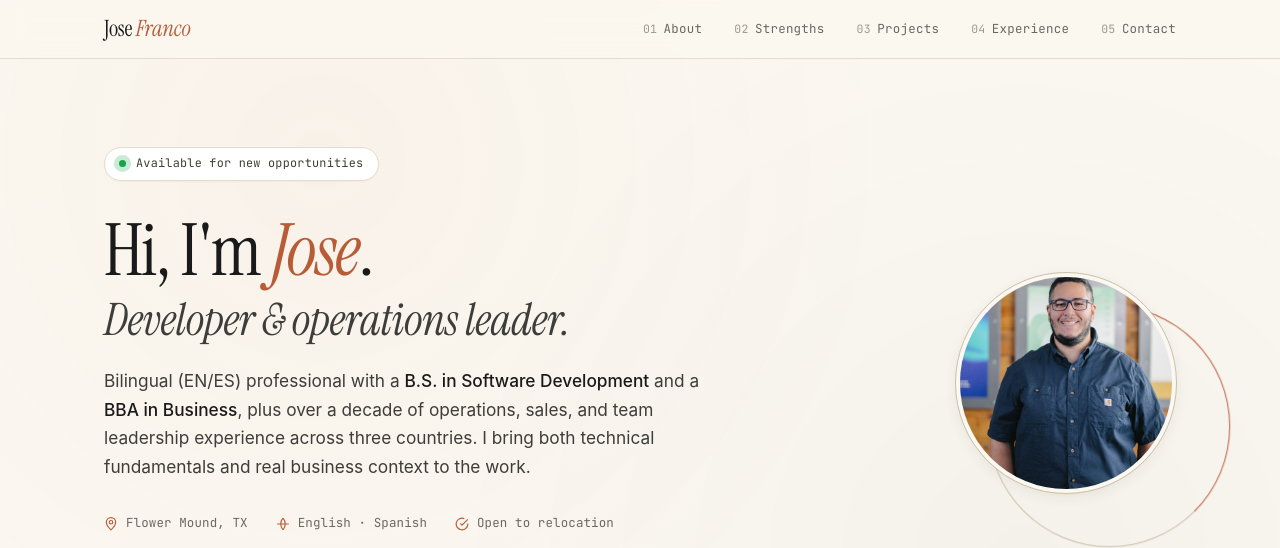
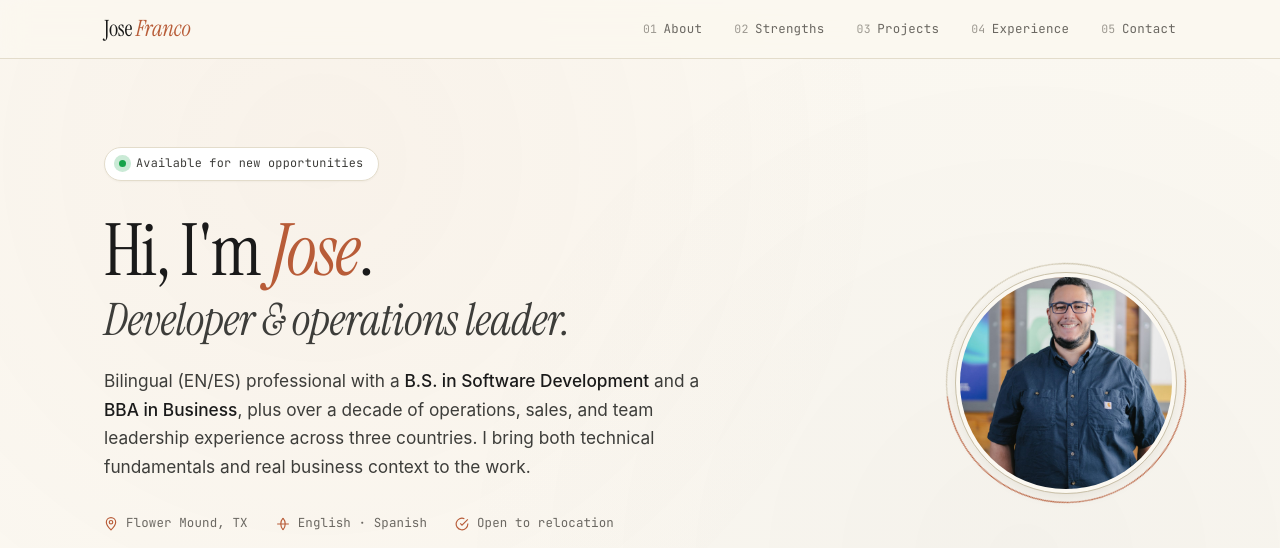
Before and after one commit to jfrancotine/jfrancotine.github.io, a plain HTML site: page index.html in a window 1280 px wide. Shown: the top 548 px of the page. Drawn offline with Linux system fonts and the light colour scheme; a web font is replaced by a local one.

Commit message:
Update 5/7

```diff
--- a/index.html
+++ b/index.html
@@ -248,18 +248,11 @@
     width: 220px;
     height: 220px;
     justify-self: end;
-    display: flex;
-    align-items: center;
-    justify-content: center;
   }
   .portrait-wrap::before {
     content: "";
     position: absolute;
-    top: 50%;
-    left: 50%;
-    width: calc(100% + 20px);
-    height: calc(100% + 20px);
-    transform: translate(-50%, -50%);
+    inset: -10px;
     border-radius: 50%;
     border: 1px solid var(--border-hi);
     border-top-color: var(--accent);
@@ -274,7 +267,7 @@
     height: 220px;
     border-radius: 50%;
     object-fit: cover;
-    object-position: center 30%;
+    object-position: center 25%;
     border: 4px solid var(--bg);
     outline: 1px solid var(--border-hi);
     box-shadow: var(--shadow);
```
